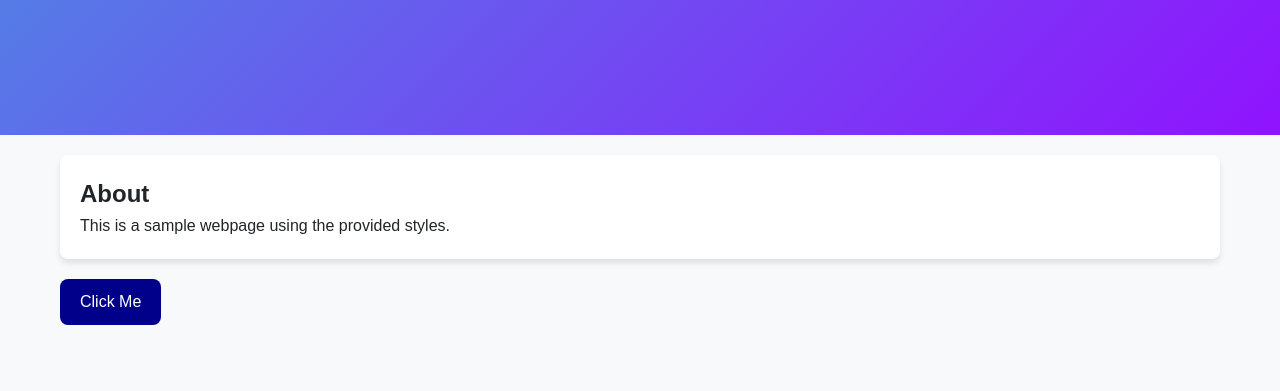
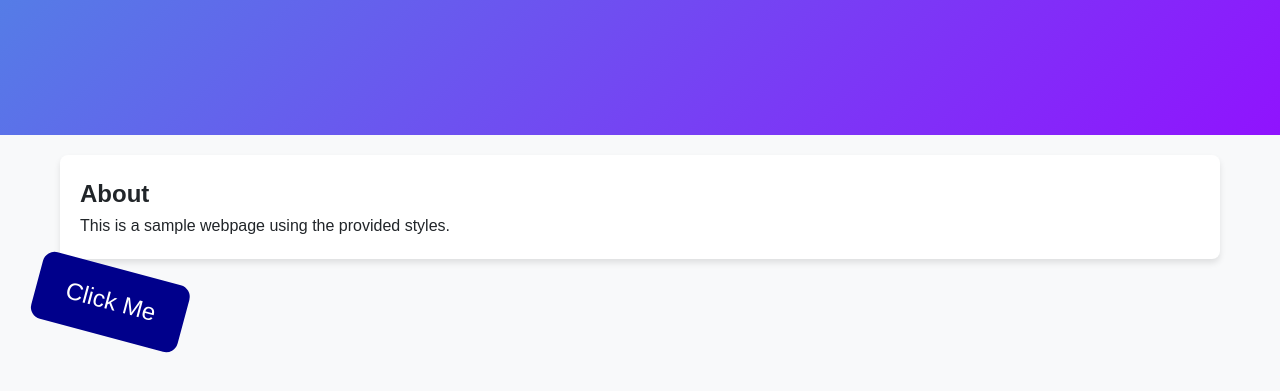
Before and after one commit to frdhostlolveryuniqueusernamesoyea/dontdothisatschool, a plain HTML site: page index.html in a window 1280 px wide. In both pictures the pointer is over the link "Click Me". Shown: the part 265-656 px from the top of the page. Drawn offline with Linux system fonts and the light colour scheme.

Commit message:
fix buttonononon

```diff
--- a/styles.css
+++ b/styles.css
@@ -90,7 +90,7 @@
 
   .button:hover {
     background: darkblue;
-    transform: scale(1.5), rotate(15deg);
+    transform: scale(1.5) rotate(15deg);
   }
 
   /* Card Styles */
```
